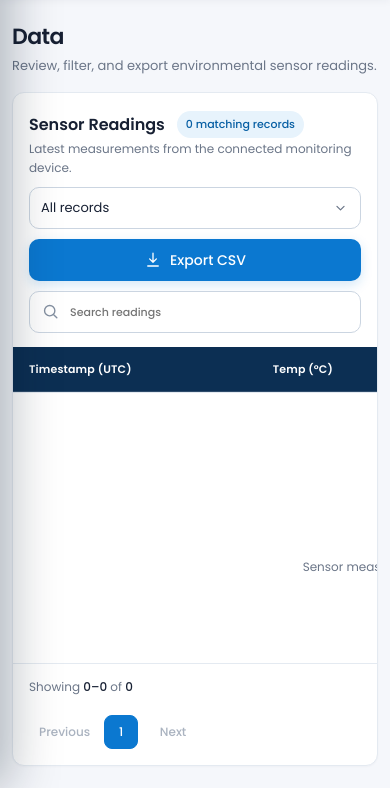
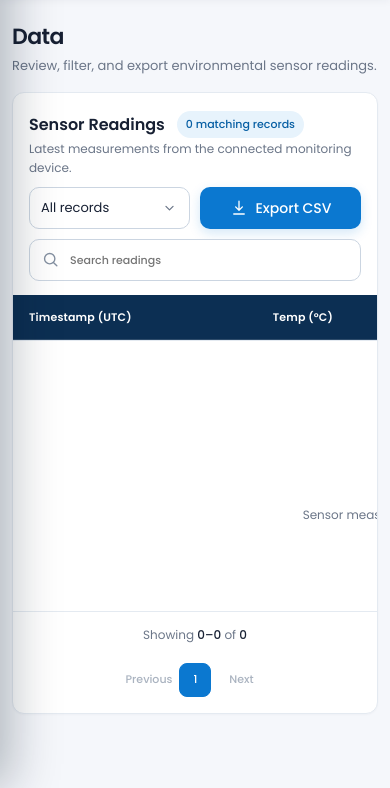
Before and after one commit to jarichooo/AirQualityMonitor, a Flask app: page /data in a window 390 px wide. Shown: the part 56-844 px from the top of the page. Run offline with Flask 3, Linux system fonts and the light colour scheme; the visitor is signed in with stand-in values (Sample User, id 1); data that the repository does not hold is empty; some libraries are stand-ins or nearby versions.

Commit message:
Mobile Responsiveness of Data Page Locked in

```diff
--- a/web_app/static/styles.css
+++ b/web_app/static/styles.css
@@ -259,27 +259,30 @@ a.pagination-control:hover { border-color: var(--border); background: #f5f8fb; c
     .page-heading h1 { font-size: 22px; line-height: 30px; }
     .data-panel-heading { align-items: flex-start; flex-direction: column; gap: 10px; padding: 18px 16px 14px; }
     .panel-heading-summary { width: 100%; }
-    .panel-heading-tools { width: 100%; }
-    .search-field { width: 100%; min-width: 0; order: 0; }
+    .panel-heading-tools { display: grid; width: 100%; grid-template-columns: minmax(0, 1fr) minmax(0, 1fr); align-items: stretch; gap: 10px; }
+    .search-field { width: 100%; min-width: 0; grid-column: 1 / -1; order: 0; }
     .date-filter { flex: 0 0 auto; }
     .custom-select { width: 100%; }
-    .custom-dates { width: 100%; }
+    .custom-dates { width: 100%; grid-column: 1 / -1; }
     .custom-dates .field { min-width: 0; flex: 1; }
     .custom-dates input { width: 100%; }
     .feedback-state { align-items: center; flex-direction: column; margin: 16px; text-align: center; }
     .feedback-state .button { margin: 6px 0 0; }
-    .pagination { align-items: flex-start; flex-direction: column; padding-inline: 16px; }
-    .pagination-actions { width: 100%; overflow-x: auto; padding-bottom: 2px; }
+    .pagination { align-items: center; flex-direction: column; padding-inline: 16px; }
+    .pagination p { text-align: center; }
+    .pagination-actions { width: 100%; justify-content: center; overflow-x: auto; padding-bottom: 2px; }
 }
 
 @media (max-width: 430px) {
     .main-content, body.sidebar-collapsed .main-content { padding: 78px 12px 22px; }
     .data-panel { border-radius: 12px; }
-    .panel-heading-tools { flex-direction: column; }
-    .search-field, .date-filter, .export-button { width: 100%; }
+    .panel-heading-tools { flex-direction: initial; }
+    .search-field, .date-filter, .export-button { width: 100%; min-width: 0; }
     .custom-dates { align-items: stretch; flex-direction: column; }
     .custom-dates .field { width: 100%; }
-    .pagination-word { min-width: 62px; }
+    .pagination-actions { gap: 2px; }
+    .pagination-control { min-width: 32px; padding-inline: 7px; font-size: 11px; }
+    .pagination-word { min-width: 56px; padding-inline: 4px; }
 }
 
 @media (prefers-reduced-motion: reduce) {
```
